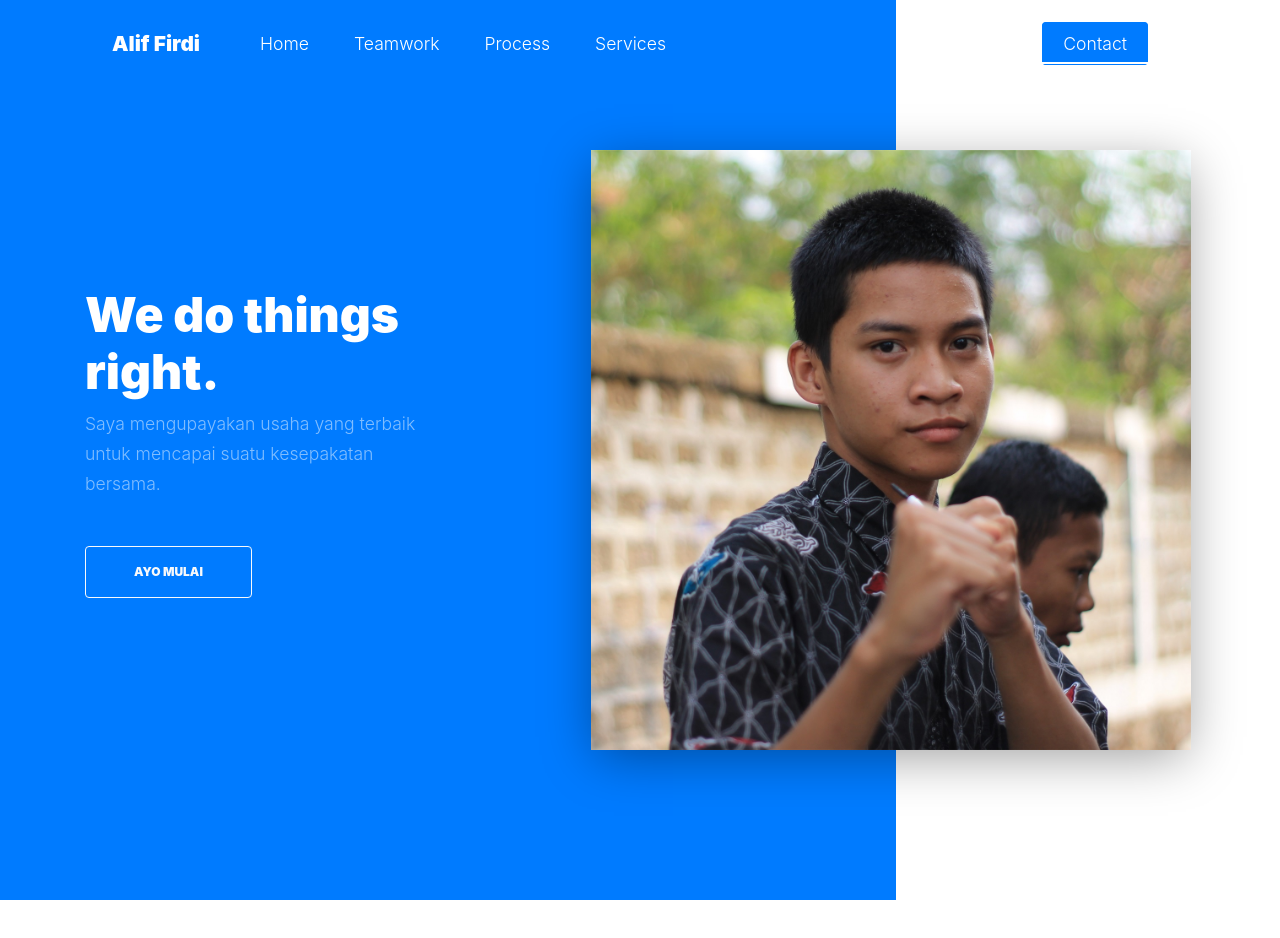
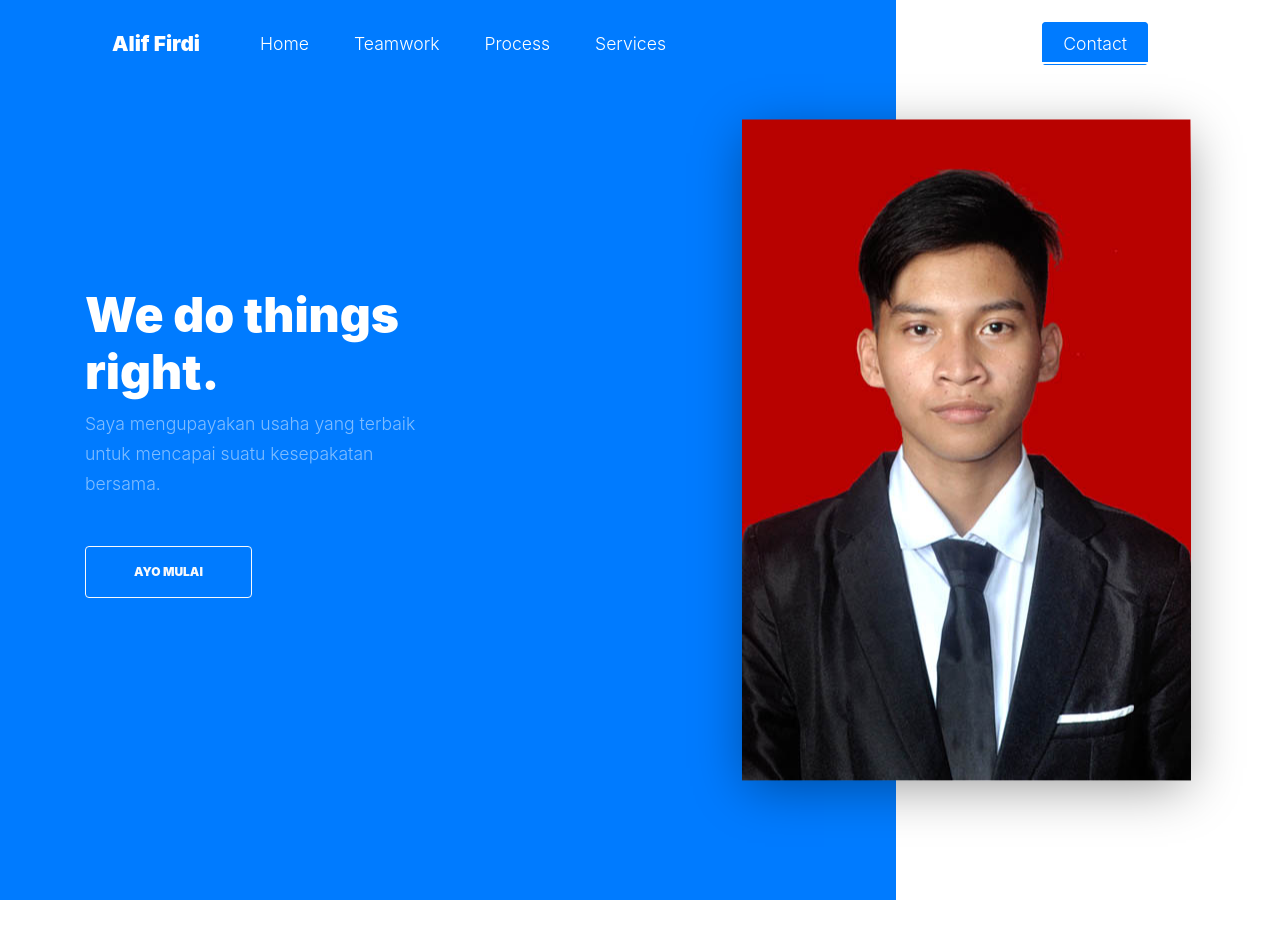
Before and after one commit to pi157/pi157.github.io, a plain HTML site: page index.html in a window 1280 px wide. Shown: the top 938 px of the page. Drawn offline with Linux system fonts and the light colour scheme; a script that the page names is missing; files whose address does not match are found by name; a web font is replaced by a local one.

Commit message:
ganti gambar alif menjadi jas

```diff
--- a/index.html
+++ b/index.html
@@ -79,7 +79,7 @@
           </div>
           <div class="col-lg-2 ml-auto"  data-aos="fade-up" data-aos-delay="100">
             <figure class="img-absolute">
-              <img src="images/person_1.jpg" alt="Image" class="img-fluid">
+              <img src="images/alif_jas.jpg" alt="Image" class="img-fluid">
             </figure>
           </div>
         </div>
```
